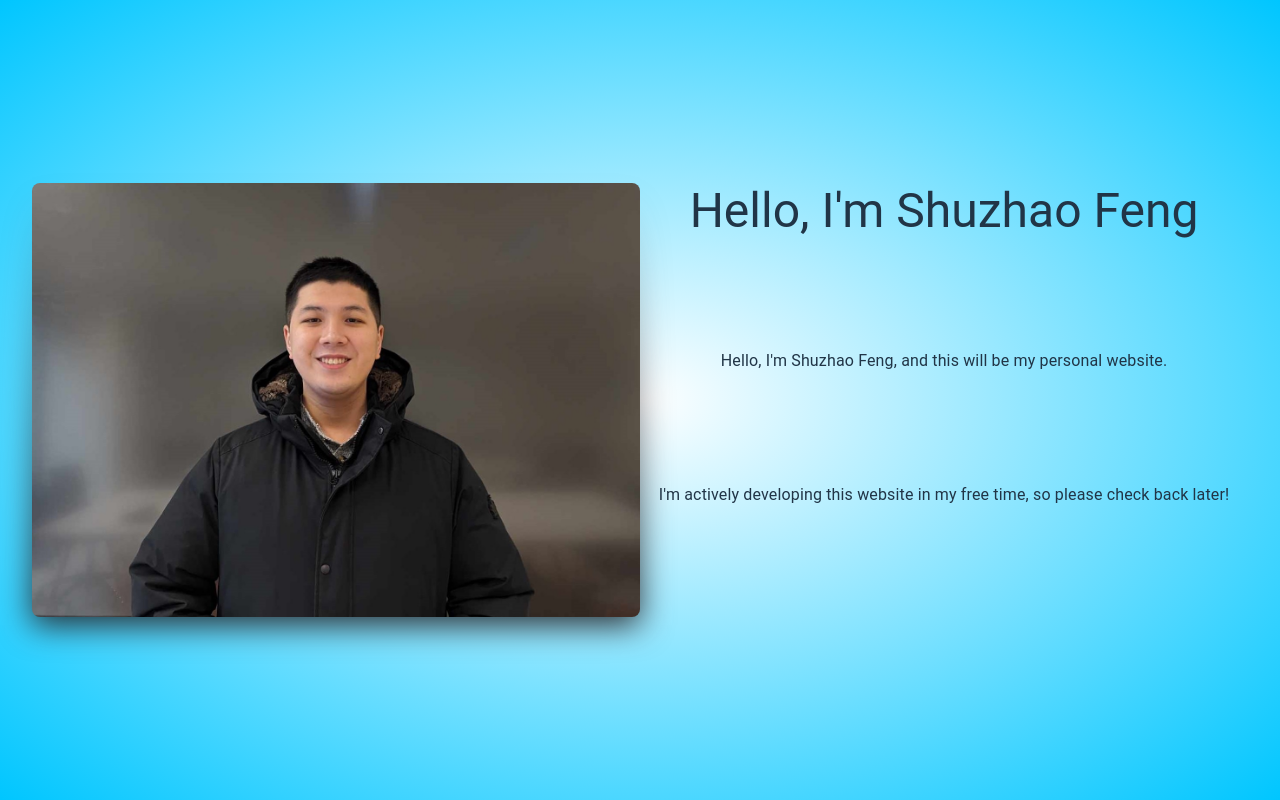
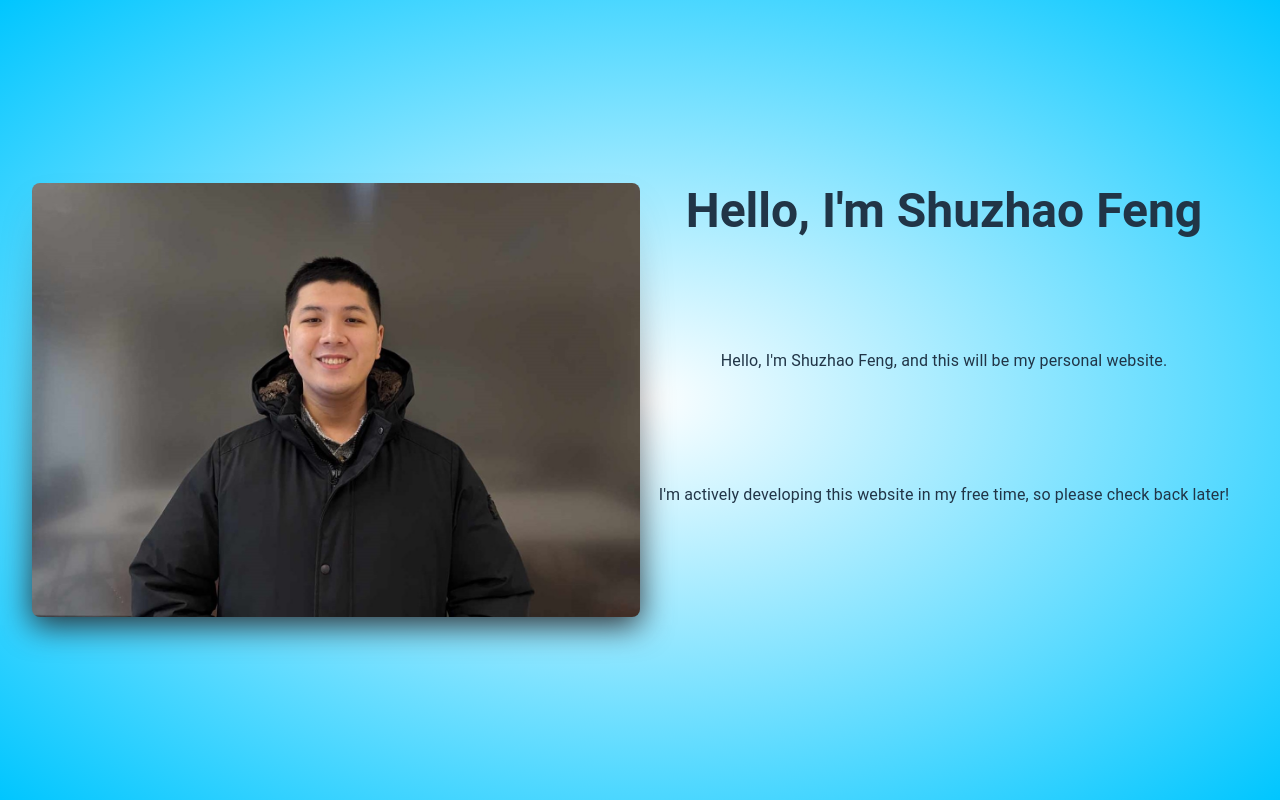
Before and after one commit to ShuzhaoFeng/shuzhaofeng.github.io, a React (Vite) app: page / in a window 1280 px wide. Built offline with nearby package versions, Linux system fonts and the light colour scheme.

Commit message:
Add Theme

```diff
--- /dev/null
+++ b/src/Theme.ts
@@ -0,0 +1,26 @@
+import { Palette, createTheme } from '@mui/material/styles'
+import { TypographyOptions } from '@mui/material/styles/createTypography'
+
+declare module '@mui/material/styles' {
+    interface Theme {
+        typography:
+            | TypographyOptions
+            | ((palette: Palette) => TypographyOptions)
+    }
+    // allow configuration using `createTheme`
+    interface ThemeOptions {
+        typography?:
+            | TypographyOptions
+            | ((palette: Palette) => TypographyOptions)
+    }
+}
+
+const theme = createTheme({
+    typography: {
+        h3: {
+            fontWeight: 600,
+        },
+    },
+})
+
+export default theme
--- a/src/main.tsx
+++ b/src/main.tsx
@@ -3,12 +3,16 @@ import ReactDOM from 'react-dom/client'
 import App from './App.tsx'
 import './index.css'
 import { Provider } from 'react-redux'
+import { ThemeProvider } from '@emotion/react'
 import store from './redux/store.ts'
+import theme from './Theme.ts'
 
 ReactDOM.createRoot(document.getElementById('root')!).render(
     <React.StrictMode>
         <Provider store={store}>
-            <App />
+            <ThemeProvider theme={theme}>
+                <App />
+            </ThemeProvider>
         </Provider>
     </React.StrictMode>
 )
```
